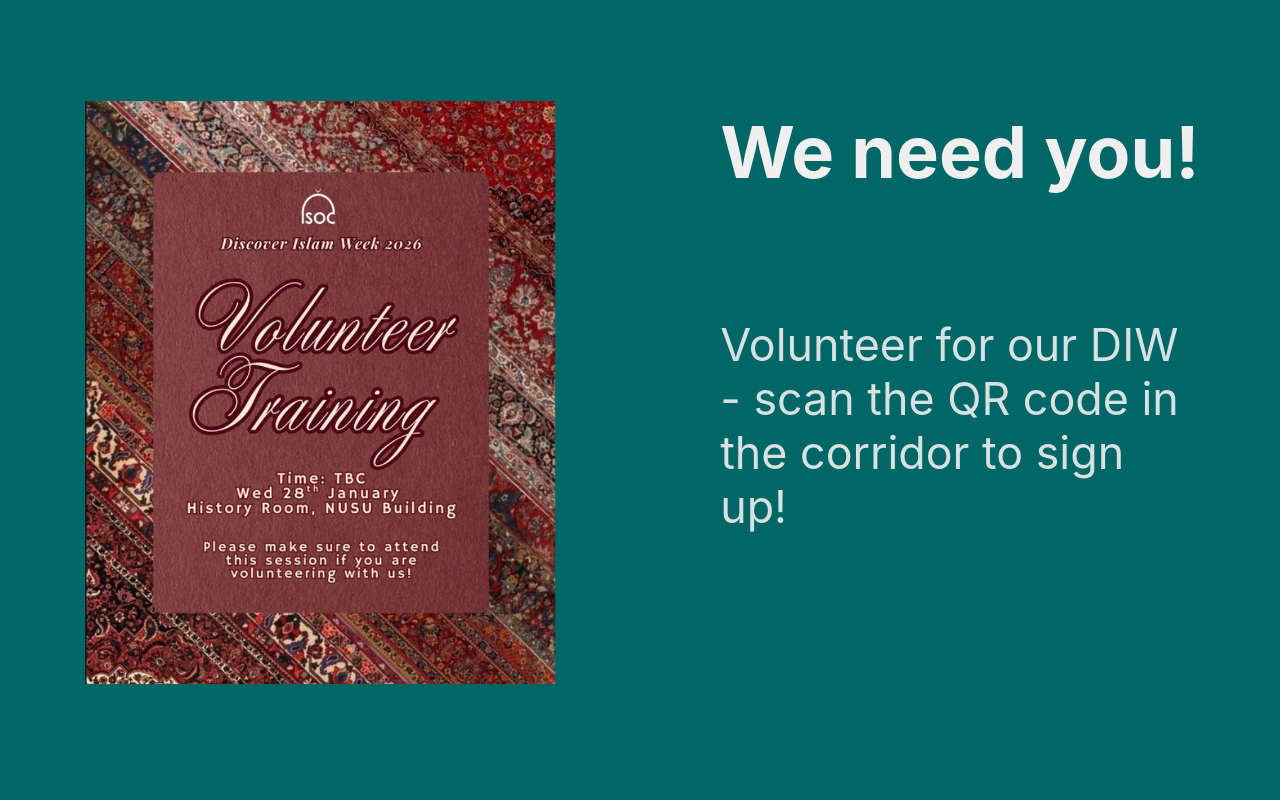
After one commit to Ashaz/ISoc-Prayer-Times-Django, a Django app: page /slides/ in a window 1280 px wide. The commit adds this page. Run offline with Django 5.2, Linux system fonts and the light colour scheme; some libraries are stand-ins or nearby versions.

Commit message:
Added in slides feature

```diff
--- a/core/settings.py
+++ b/core/settings.py
@@ -117,3 +117,6 @@ USE_TZ = True
 # https://docs.djangoproject.com/en/6.0/howto/static-files/
 
 STATIC_URL = 'static/'
+
+SLIDES_URL = "/display/slides/";
+PRAYER_SCREEN_SECONDS = 150;
--- /dev/null
+++ b/prayers/static/prayers/rotator.js
@@ -0,0 +1,33 @@
+(function () {
+  const PAGES = [
+    "/",
+    "/slides/"
+  ];
+
+  const FADE_DURATION = 1200; // ms (must match CSS)
+
+  function getNextDelay() {
+    const min = 0.5 * 60 * 1000; // 15s
+    const max = 1 * 60 * 1000; // 60s
+    return Math.floor(Math.random() * (max - min + 1)) + min;
+  }
+
+  function getNextPage() {
+    const current = window.location.pathname;
+    return current === PAGES[0] ? PAGES[1] : PAGES[0];
+  }
+
+  function fadeOutAndNavigate() {
+    document.body.classList.add("fade-out");
+
+    setTimeout(() => {
+      window.location.href = getNextPage();
+    }, FADE_DURATION);
+  }
+
+  // Fade in on load
+  document.body.classList.add("fade-in");
+
+  // Rotate after delay
+  setTimeout(fadeOutAndNavigate, getNextDelay());
+})();
--- /dev/null
+++ b/prayers/static/prayers/slides.css
@@ -0,0 +1,46 @@
+/* Override grid for slides */
+.slides-screen {
+  grid-template-columns: 50% 50%;
+}
+
+/* Image side */
+.slide-image {
+  display: flex;
+  align-items: center;
+  justify-content: center;
+}
+
+.slide-image img {
+  max-width: 90%;
+  max-height: 85%;
+  object-fit: contain;
+}
+
+/* Text side */
+.slide-text {
+  display: flex;
+  flex-direction: column;
+  justify-content: center;
+  gap: 30px;
+}
+
+/* Match visual scale of prayer screen */
+.slide-text h1 {
+  font-size: 4.5rem;
+  font-weight: 700;
+}
+
+.slide-text p {
+  font-size: 2.8rem;
+  opacity: 0.9;
+}
+
+.slide-text ul {
+  font-size: 2.4rem;
+  list-style: none;
+  padding: 0;
+}
+
+.slide-text li {
+  margin-bottom: 10px;
+}
--- a/prayers/static/prayers/style.css
+++ b/prayers/static/prayers/style.css
@@ -589,3 +589,29 @@ body::-webkit-scrollbar, body::-webkit-scrollbar-button { display: none; } /* Ch
 body {
   cursor: none;
 }
+
+/* ==============================
+   PAGE FADE TRANSITION
+   ============================== */
+
+#page-fade {
+  position: fixed;
+  inset: 0;
+  background: var(--bg); /* same blue */
+  z-index: 99999;
+
+  opacity: 0;
+  pointer-events: none;
+  transition: opacity 1.2s ease;
+}
+
+/* Fade IN when page loads */
+body.fade-in #page-fade {
+  opacity: 0;
+}
+
+/* Fade OUT before navigation */
+body.fade-out #page-fade {
+  opacity: 1;
+  pointer-events: all;
+}
--- /dev/null
+++ b/prayers/templates/prayers/slides.html
@@ -0,0 +1,41 @@
+<!DOCTYPE html>
+{% load static %}
+<html lang="en">
+<head>
+  <meta charset="UTF-8">
+  <title>Masjid Announcements</title>
+
+  <!-- REUSE your existing styles -->
+  <link rel="stylesheet" href="{% static 'prayers/style.css' %}">
+  <!-- Optional small overrides -->
+  <link rel="stylesheet" href="{% static 'prayers/slides.css' %}">
+</head>
+
+<body>
+
+<div class="screen slides-screen">
+
+  <!-- LEFT: IMAGE / SLIDE -->
+  <div class="left slide-image">
+    <img src="{% static 'prayers/slides/diw_poster.png' %}" alt="Slide">
+  </div>
+
+  <!-- RIGHT: TEXT -->
+  <div class="right slide-text">
+    <h1>We need you!</h1>
+
+    <p>
+     Volunteer for our DIW - scan the QR code in the corridor to sign up!
+    </p>
+
+    <ul>
+    </ul>
+  </div>
+
+</div>
+
+<script src="{% static 'prayers/rotator.js' %}"></script>
+<div id="page-fade"></div>
+
+</body>
+</html>
--- a/prayers/urls.py
+++ b/prayers/urls.py
@@ -6,5 +6,5 @@ urlpatterns = [
     path("api/config/", views.api_config),
     path("api/today/", views.api_today),
     path("api/day/<int:offset>/", views.api_day),
-
+    path("slides/", views.slides, name="slides_screen"),
 ]
--- a/prayers/views.py
+++ b/prayers/views.py
@@ -7,6 +7,8 @@ from .models import SiteConfig, DailyPrayerTimes
 def screen(request):
     return render(request, "prayers/index.html")
 
+def slides(request):
+    return render(request, "prayers/slides.html")
 
 def api_config(request):
     cfg = SiteConfig.objects.order_by("-updated_at").first()
```
Also changed, not shown: prayers/static/prayers/app.js (+29 -0 lines), prayers/templates/prayers/index.html (+9 -13 lines), prayers/static/prayers/slides/ImamAliTalk.png (added), prayers/static/prayers/slides/diw_poster.png (added).
